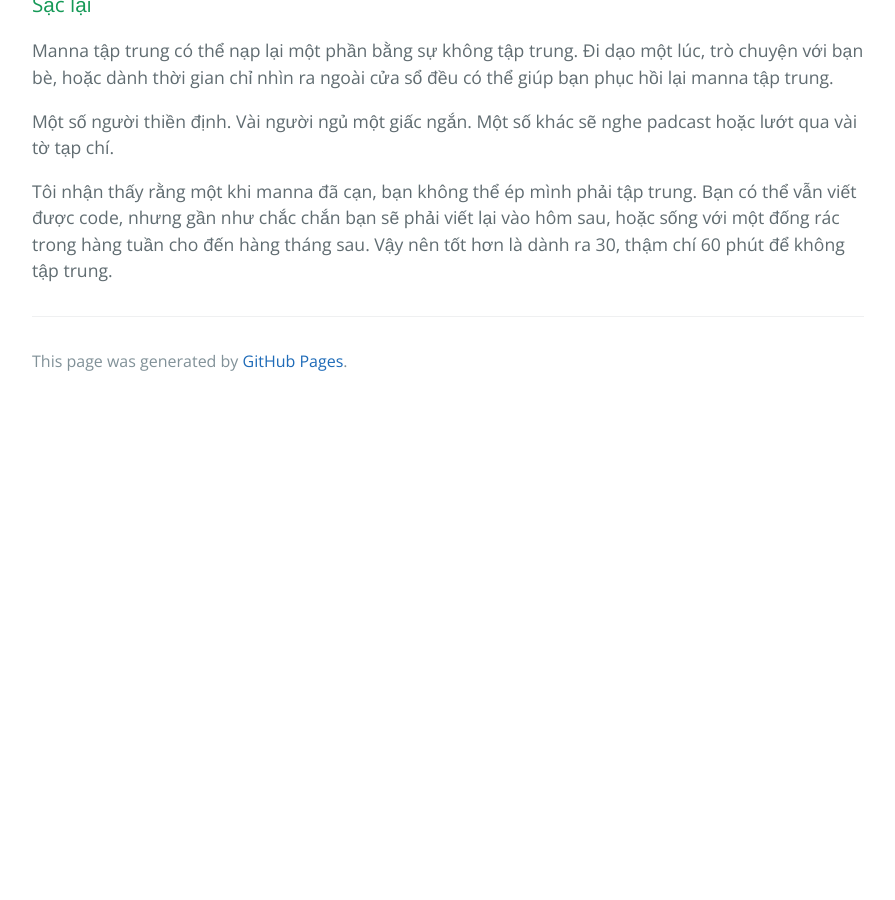
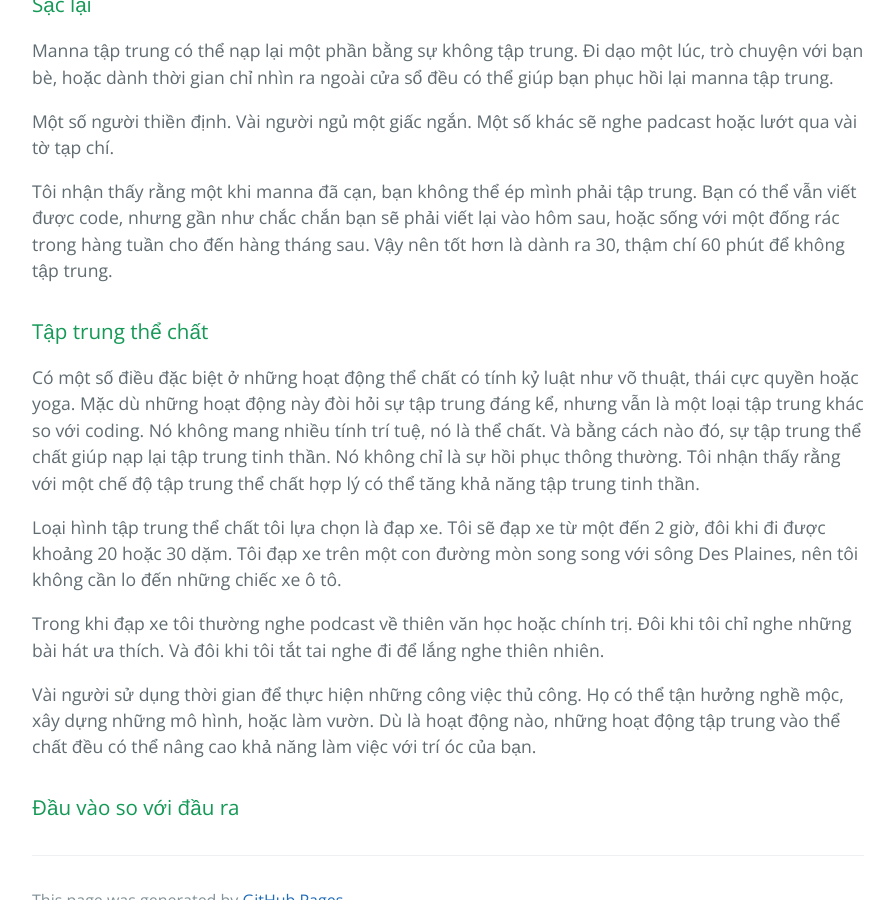
Before and after one commit to HaiBV/haibv.github.io, a Jekyll site: the page built from clean-coder/chapter-9-time-management.md, in a window 1280 px wide and 900 px high, scrolled down 6001 px. Shown: the whole window, without its empty margins (192-1087 px from the left). Built offline with Jekyll 4.4.1, drawn with Linux system fonts in a browser that asks for light colours; our own code applies the rules of GitHub Pages for plain Markdown files; before the commit the page ends 6406 px from its top, so only the background shows below that.

Commit message:
Update The Clean Coder - Chapter 9 Time management

```diff
--- a/clean-coder/chapter-9-time-management.md
+++ b/clean-coder/chapter-9-time-management.md
@@ -130,3 +130,15 @@ Manna tập trung có thể nạp lại một phần bằng sự không tập tr
 Một số người thiền định. Vài người ngủ một giấc ngắn. Một số khác sẽ nghe padcast hoặc lướt qua vài tờ tạp chí.
 
 Tôi nhận thấy rằng một khi manna đã cạn, bạn không thể ép mình phải tập trung. Bạn có thể vẫn viết được code, nhưng gần như chắc chắn bạn sẽ phải viết lại vào hôm sau, hoặc sống với một đống rác trong hàng tuần cho đến hàng tháng sau. Vậy nên tốt hơn là dành ra 30, thậm chí 60 phút để không tập trung.
+
+### Tập trung thể chất
+
+Có một số điều đặc biệt ở những hoạt động thể chất có tính kỷ luật như võ thuật, thái cực quyền hoặc yoga. Mặc dù những hoạt động này đòi hỏi sự tập trung đáng kể, nhưng vẫn là một loại tập trung khác so với coding. Nó không mang nhiều tính trí tuệ, nó là thể chất. Và bằng cách nào đó, sự tập trung thể chất giúp nạp lại tập trung tinh thần. Nó không chỉ là sự hồi phục thông thường. Tôi nhận thấy rằng với một chế độ tập trung thể chất hợp lý có thể tăng khả năng tập trung tinh thần.
+
+Loại hình tập trung thể chất tôi lựa chọn là đạp xe. Tôi sẽ đạp xe từ một đến 2 giờ, đôi khi đi được khoảng 20 hoặc 30 dặm. Tôi đạp xe trên một con đường mòn song song với sông Des Plaines, nên tôi không cần lo đến những chiếc xe ô tô.
+
+Trong khi đạp xe tôi thường nghe podcast về thiên văn học hoặc chính trị. Đôi khi tôi chỉ nghe những bài hát ưa thích. Và đôi khi tôi tắt tai nghe đi để lắng nghe thiên nhiên.
+
+Vài người sử dụng thời gian để thực hiện những công việc thủ công. Họ có thể tận hưởng nghề mộc, xây dựng những mô hình, hoặc làm vườn. Dù là hoạt động nào, những hoạt động tập trung vào thể chất đều có thể nâng cao khả năng làm việc với trí óc của bạn.
+
+### Đầu vào so với đầu ra
```
